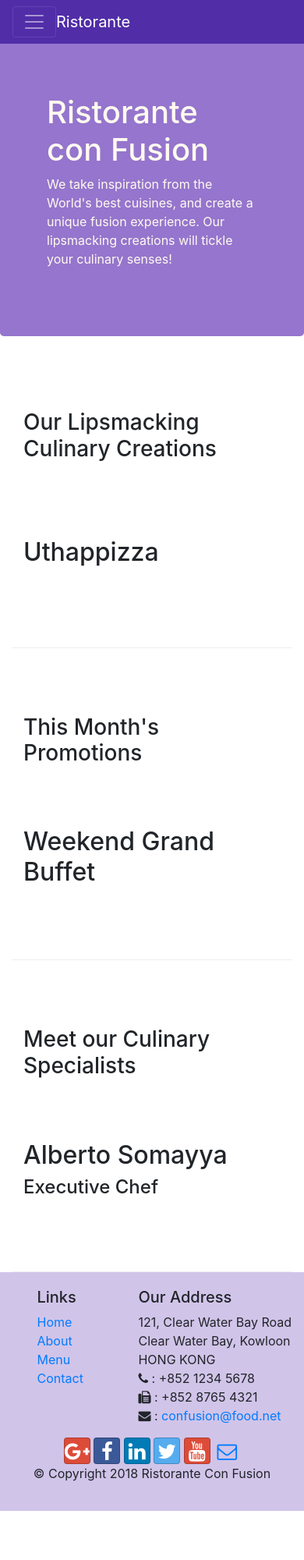
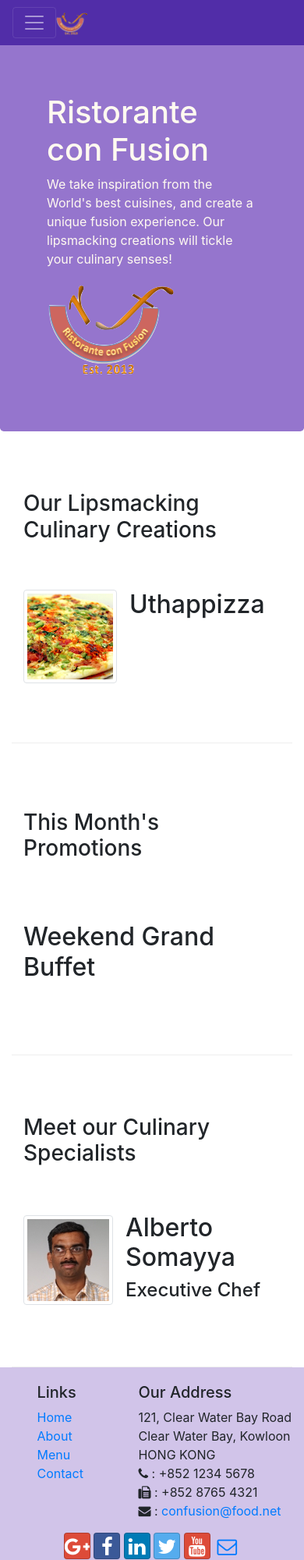
Before and after one commit to vd02/Bootstrap, a website: page index.html in a window 390 px wide. Shown: the top 2000 px of the page at 78% size. Before the commit the page ends 1937 px from the top, so only its background shows below. Drawn offline with nearby package versions, Linux system fonts and the light colour scheme.

Commit message:
Images and Media

```diff
--- a/index.html
+++ b/index.html
@@ -22,7 +22,7 @@
             <button class="navbar-toggler" type="button" data-toggle="collapse" data-target="#Navbar">
                 <span class="navbar-toggler-icon"></span>
             </button>
-            <a class="navbar-brand mr-auto" href="/index.html">Ristorante</a>
+            <a class="navbar-brand mr-auto" href="#"><img src="img/logo.png" height="30" width="41"></a>
             <div class="collapse navbar-collapse" id="Navbar">
                 <ul class="navbar-nav mr-auto">
                     <li class="nav-item"><a class="nav-link" href="/index.html"><span class="fa fa-home"></span> Home</a></li>
@@ -42,7 +42,8 @@
                     <p>We take inspiration from the World's best cuisines, and create a unique fusion experience. Our
                         lipsmacking creations will tickle your culinary senses!</p>
                 </div>
-                <div class="col-12 col-sm">
+                <div class="col-12 col-sm align-self-center">
+                    <img src="img/logo.png" class="img-fluid">
                 </div>
             </div>
         </div>
@@ -54,10 +55,19 @@
                 <h3>Our Lipsmacking Culinary Creations</h3>
             </div>
             <div class="col-12 col-sm order-sm-first col-md">
-                <h2>Uthappizza</h2>
-                <p class="d-none d-sm-block">A unique combination of Indian Uthappam (pancake) and Italian pizza, topped
-                    with Cerignola olives, ripe vine cherry tomatoes, Vidalia onion, Guntur chillies and Buffalo Paneer.
-                </p>
+                <div class="media">
+                    <img class="d-flex mr-3 img-thumbnail align-self-center"
+                            src="img/uthappizza.png" alt="Uthappizza">
+                    <div class="media-body">
+                        <h2 class="mt-0">Uthappizza</h2>
+                        <p class="d-none d-sm-block">A unique combination of Indian Uthappam (pancake) and
+                            Italian pizza, topped with Cerignola olives, ripe vine
+                            cherry tomatoes, Vidalia onion, Guntur chillies and
+                            Buffalo Paneer.</p>
+                    </div>
+                </div>
+
+
             </div>
         </div>
 
@@ -79,11 +89,20 @@
                 <h3>Meet our Culinary Specialists</h3>
             </div>
             <div class="col-12 col-sm order-sm-first col-md">
-                <h2>Alberto Somayya</h2>
-                <h4>Executive Chef</h4>
-                <p class="d-none d-sm-block">Award winning three-star Michelin chef with wide International experience
-                    having worked closely with whos-who in the culinary world, he specializes in creating mouthwatering
-                    Indo-Italian fusion experiences. </p>
+                <div class="media">
+                    <img class="d-flex mr-3 img-thumbnail align-self-center"
+                            src="img/alberto.png" alt="Alberto Somayya">
+                    <div class="media-body">
+                        <h2 class="mt-0">Alberto Somayya</h2>
+                        <h4>Executive Chef</h4>
+                        <p class="d-none d-sm-block">Award winning three-star Michelin chef with wide
+                            International experience having worked closely with
+                            whos-who in the culinary world, he specializes in
+                            creating mouthwatering Indo-Italian fusion experiences.
+                            </p>
+                    </div>
+                </div>
+
             </div>
         </div>
     </div>
```
Also changed, not shown: aboutus.html (+3 -2 lines), contactus.html (+29 -15 lines), img/alberto.png (added), img/buffet.png (added), img/logo.png (added), img/uthappizza.png (added), 1 other file.
